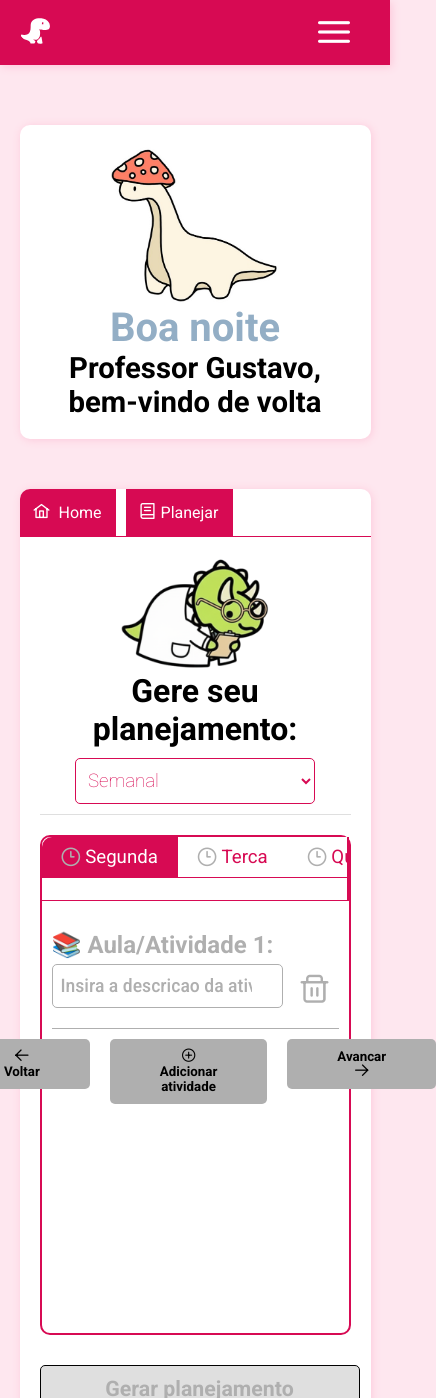
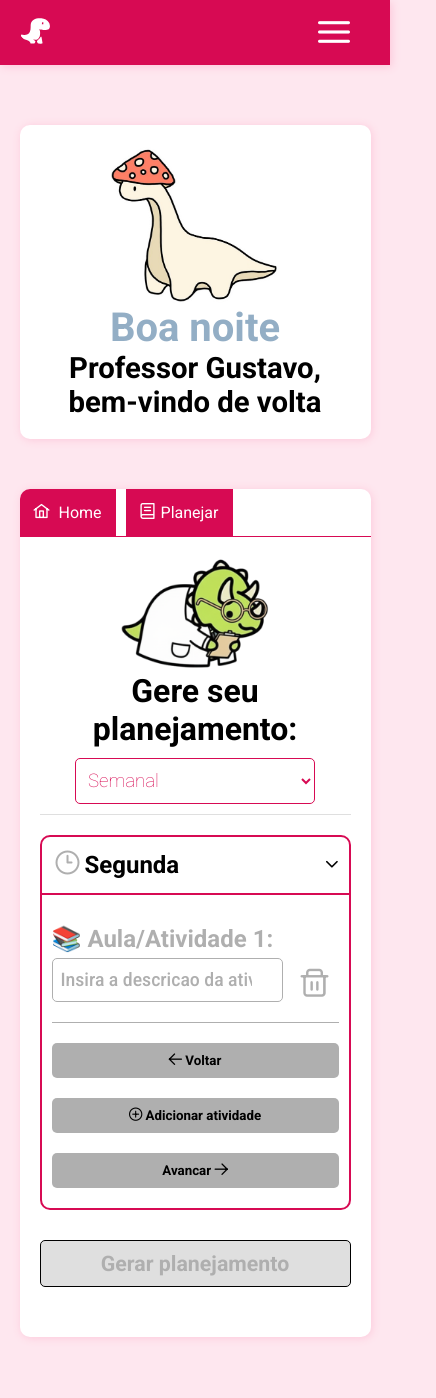
Before and after one commit to GustavoSMelo/planossauro-frontend, a Vue app: page /home in a window 390 px wide. Shown: the top 1398 px of the page, 436 px wide, since content can reach past the window. After the commit the page ends 1377 px from the top, so only its background shows below. Built offline with nearby package versions, Linux system fonts and the light colour scheme.

Commit message:
:construction: working on planning page

```diff
--- /dev/null
+++ b/src/helpers/dayConverter.ts
@@ -0,0 +1,20 @@
+import type { IDays } from "../interfaces/plans.interface";
+
+const dayConverter = (day: IDays['days']) => {
+    switch (day) {
+        case "day1":
+            return 'Segunda';
+        case "day2":
+            return "Terca";
+        case "day3":
+            return "Quarta";
+        case "day4":
+            return "Quinta";
+        case "day5":
+            return "Sexta";
+        default:
+            return 'Segunda';
+    }
+};
+
+export default dayConverter;
--- a/src/styles/contents/planningcontent.style.scss
+++ b/src/styles/contents/planningcontent.style.scss
@@ -1,5 +1,6 @@
 @charset "UTF-8";
 @import '../colors.scss';
+
 
 label {
     margin-bottom: 5px;
@@ -129,6 +130,10 @@ input {
         border: solid 2px $accentColor;
         border-radius: 10px;
         height: 500px;
+
+        .weekDaysMobile {
+            display: none;
+        }
 
         .weekDays {
             width: 30%;
@@ -299,31 +304,80 @@ input {
     .planningContainer {
         div.weeklyPlan {
             flex-direction: column;
+            height: fit-content;
 
             .weekDays {
-                flex-direction: row;
-                width: 100%;
-                overflow-x: scroll;
+                display: none;
+            }
 
-                .weekDaysWrapper {
-                    li.btnWeekDays {
-                        width: 25%;
-                        height: 100%;
-                        border-bottom: 0;
-                        border-right: 1px solid $accentColor;
-                        font-size: 2vw;
+            .weekDaysMobile {
+                display: flex;
+                flex-direction: column;
+
+
+                .selectedDay {
+                    display: flex;
+                    justify-content: space-between;
+                    border-bottom: 2px solid $accentColor;
+
+                    .selectedWeekDayMobile {
+                        padding: 14px;
+
+
+                        i.iconUncheck {
+                            color: $gray;
+                            margin-right: 5px;
+                        }
+
+                        i.iconCheck {
+                            color: $darkGreen;
+                            font-weight: bold;
+                            margin-right: 5px;
+                        }
                     }
 
-                    li.btnWeekDays:nth-child(1) {
-                        border-top-left-radius: 5px;
+                    .btnChangeWeekMobile {
+                        padding: 10px;
+                        width: 40%;
+                        background-color: transparent;
+                        cursor: pointer;
+                        text-align: right;
+                    }
+                }
+
+                .mobileDayLists {
+                    display: flex;
+                    flex-direction: column;
+                    width: 100%;
+
+                    li {
+                        border-radius: 0;
+                        margin-right: 0;
+                        border-bottom: 1px solid $gray;
                     }
 
-                    li.btnWeekDays:last-child {
-                        border-top-right-radius: 5px;
-                        border-right: 0;
+                    li:last-child {
+                        border-bottom: 0;
                     }
                 }
             }
+
+            .classContentContainer {
+                .btnControlsContainer {
+                    display: flex;
+                    flex-direction: column;
+                    width: 100%;
+
+                    button {
+                        margin: 10px 0px;
+                    }
+                }
+            }
+        }
+
+        .btnGeneratePlan,
+        .btnGeneratePlanCancel {
+            width: 100%;
         }
     }
 }
--- a/src/views/contents/PlanningContent.vue
+++ b/src/views/contents/PlanningContent.vue
@@ -10,15 +10,18 @@ import PizZip from 'pizzip';
 import Docxtemplater from "docxtemplater";
 import type { IClassPlanResponse, IOllamaGemmaResponse } from '../../interfaces/ollama.res';
 import { saveAs } from 'file-saver';
+import dayConverter from '../../helpers/dayConverter';
 
 const plans = ref<IPlan>({ day1: [''], day2: [''], day3: [''], day4: [''], day5: [''] });
 const selectedDay = ref<IDays['days']>('day1');
 const planType = ref<'Diario' | 'Semanal'>('Semanal');
+const isOpenPlanMobileMenu = ref<boolean>(false);
 const isLoadingContext = inject('isLoading') as ILoadingContext;
 const popupContext = inject('popup') as IPopupContext;
 
 const handleChangeSelectedDay = (changeSelectDay: IDays['days']): void => {
     selectedDay.value = changeSelectDay;
+    isOpenPlanMobileMenu.value = !isOpenPlanMobileMenu.value;
 };
 
 const handleChangePlanType = (event: Event): void => {
@@ -62,6 +65,10 @@ const handleGoFoward = (): void => {
     selectedDay.value = `day${dayNumber + 1}` as IDays['days'];
 };
 
+const handleMobileMenu = (): void => {
+    isOpenPlanMobileMenu.value = !isOpenPlanMobileMenu.value;
+};
+
 const hasEmptyStringsInClasses = (): Array<boolean> => {
     let day1IsEmpty = false;
     let day2IsEmpty = false;
@@ -80,6 +87,7 @@ const hasEmptyStringsInClasses = (): Array<boolean> => {
 };
 
 const generatePlan = async () => {
+    try {
         const hasEmptyStrings = hasEmptyStringsInClasses().find(element => element === true);
         if (hasEmptyStrings) {
             return;
@@ -281,7 +289,9 @@ const generatePlan = async () => {
             saveAs(blob, 'planejamento.docx');
         }
         await isLoadingContext.handleChangeIsLoading(false);
-
+    } catch (err) {
+        await isLoadingContext.handleChangeIsLoading(false);
+    }
 };
 
 </script>
@@ -357,6 +367,45 @@ const generatePlan = async () => {
                 </li>
             </ul>
 
+            <div class="weekDaysMobile">
+                <div class="selectedDay">
+                    <h2 class="selectedWeekDayMobile"><i
+                            :class="['pi', hasEmptyStringsInClasses()[Number.parseInt(selectedDay.split('day')[1])- 1]
+                            ? 'pi-clock iconUncheck' : 'pi-verified iconCheck' ]"></i>{{
+                                dayConverter(selectedDay) }}</h2>
+                    <button class="btnChangeWeekMobile" @click="() => handleMobileMenu()"><i
+                            :class="['pi', isOpenPlanMobileMenu ? 'pi-chevron-up' : 'pi-chevron-down']"></i></button>
+                </div>
+                <ul v-if="isOpenPlanMobileMenu === true" class="mobileDayLists">
+                    <li @click="() => handleChangeSelectedDay('day1')">
+                        <i
+                            :class="['pi', hasEmptyStringsInClasses()[0] ? 'pi-clock iconUncheck' : 'pi-verified iconCheck']"></i>
+                        Segunda
+                    </li>
+                    <li @click="() => handleChangeSelectedDay('day2')">
+                        <i
+                            :class="['pi', hasEmptyStringsInClasses()[1] ? 'pi-clock iconUncheck' : 'pi-verified iconCheck']"></i>
+                        Terca
+                    </li>
+                    <li @click="() => handleChangeSelectedDay('day3')">
+                        <i
+                            :class="['pi', hasEmptyStringsInClasses()[2] ? 'pi-clock iconUncheck' : 'pi-verified iconCheck']"></i>
+                        Quarta
+                    </li>
+                    <li @click="() => handleChangeSelectedDay('day4')">
+                        <i
+                            :class="['pi', hasEmptyStringsInClasses()[3] ? 'pi-clock iconUncheck' : 'pi-verified iconCheck']"></i>
+                        Quinta
+                    </li>
+                    <li @click="() => handleChangeSelectedDay('day5')">
+                        <i
+                            :class="['pi', hasEmptyStringsInClasses()[4] ? 'pi-clock iconUncheck' : 'pi-verified iconCheck']"></i>
+                        Sexta
+                    </li>
+                </ul>
+                <span v-else></span>
+            </div>
+
             <div class="classContentContainer">
 
                 <div class="classContent">
```
Also changed, not shown: 1 other file (tests, documents, lock files or other folders). Lines whose indentation alone changed are shown as unchanged.
